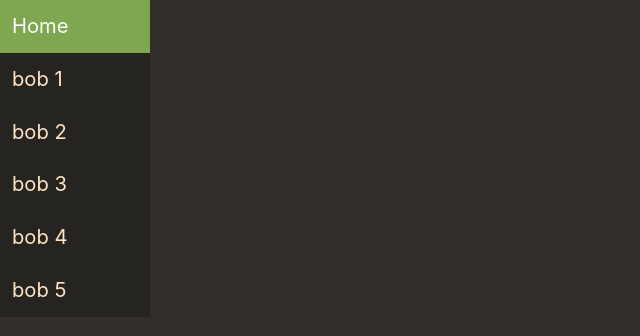
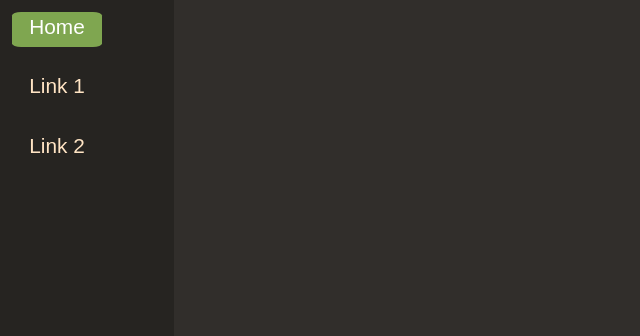
Before and after one commit to DexterNKW/ScaccoMatto, a plain HTML site: page index.html in a window 1280 px wide. Shown: the whole page, without its empty margins (0-640 px from the left). Drawn offline with Linux system fonts and the light colour scheme; a web font is replaced by a local one.

Commit message:
aggiornato menu / aggiunto font / modificato a di default

```diff
--- /dev/null
+++ b/CSS/generale/a.css
@@ -0,0 +1,4 @@
+a{
+     text-decoration: none;
+     color: #7D2ECD;
+}
--- a/CSS/generale/body.css
+++ b/CSS/generale/body.css
@@ -1,10 +1,11 @@
 body{
 	background-color:#312e2b;
 	color:#ffe6cc;
-	font-family:-apple-system,BlinkMacSystemFont,Segoe UI,Helvetica,Arial,sans-serif;
-	font-size:1.4rem;
 	line-height:1.43;
 	margin:0;
 	padding:0;
 	touch-action:manipulation;
+	font-family: 'Zen Kurenaido', sans-serif;
+	font-size: 130%;
+	font: bold;
 }
--- a/CSS/generale/menu.css
+++ b/CSS/generale/menu.css
@@ -4,27 +4,39 @@
     height: 100%;
     z-index: 1000;
     position: fixed;
-}
-.menu-verticale a {
-    /* Definizione dello stile da applicare al menù verticale */
     background-color: #262421;
-    color: bisque;
     display: block;
     padding: 12px;
-    text-decoration: none;
-    font-size: 90%;
 }
 .menu-verticale a:hover {
-    /* Definizione dello stile da applicare al menù verticale */
+    /* Definizione dello stile da applicare ai bottoni */
     /* Quando si passa il cursore sopra */
+    width: 90px;
+    height: 35px;
+    z-index: 1000;
+    position: fixed;
     background-color: #211F1D;
     color: white;
-    font-size: 90%;
+    text-align: center;
+    border-radius: 10%;
 }
 .menu-verticale a.active {
-    /* Definizione dello stile da applicare al menù verticale */
-    /* Quando è attivo */
+    /* Definizione dello stile da applicare ai bottoni */
+    /* Quando sono attivi */
+    width: 90px;
+    height: 35px;
+    z-index: 1000;
+    position: fixed;
     background-color: #7FA650;
     color: white;
-    font-size: 90%;
+    text-align: center;
+    border-radius: 10%;
 }
+.menu-verticale-base {
+    width: 90px;
+    height: 35px;
+    z-index: 1000;
+    position: fixed;
+    color: bisque;
+    text-align: center;
+}
--- a/index.html
+++ b/index.html
@@ -5,22 +5,42 @@
 	<!-- Intestazione della pagina contenente il titolo della pagina -->
 	<head>
 		<!-- Creazione del titolo della pagina -->
-		<title>ScaccoMatto - Home</title>
+		<title>𝑺𝒄𝒂𝒄𝒄𝒐𝑴𝒂𝒕𝒕𝒐 - 𝑯𝒐𝒎𝒆</title>
 		<!-- Importazione favicon -->
 		<link rel="shortcut icon" href="./MEDIA/favicon/scacco-matto.ico" />
 		<!-- Importazione stili da CSS -->
 		<link href="./CSS/generale/body.css" rel="stylesheet">
+
+		<link href="./CSS/generale/a.css" rel="stylesheet">
+
 		<link href="./CSS/generale/menu.css" rel="stylesheet">
+
+		<link rel="preconnect" href="https://fonts.googleapis.com">
+
+		<link rel="preconnect" href="https://fonts.gstatic.com" crossorigin>
+
+		<link href="https://fonts.googleapis.com/css2?family=Zen+Kurenaido&display=swap" rel="stylesheet">
+
 	</head>
 	<!-- Intestazione della pagina contenente il corpo della pagina -->
 	<body>
+		<!-- Creazione della barra laterale del menù -->
 		<div class="menu-verticale">
-			<a href="#" class="active">Home</a>
-			<a href="#">bob 1</a>
-			<a href="#">bob 2</a>
-			<a href="#">bob 3</a>
-			<a href="#">bob 4</a>
-			<a href="#">bob 5</a>
+			<!-- Bottone Home Page -->
+			<a href="#" class="active">
+				Home
+			</a><br><br>
+
+			<a href="#" class="menu-verticale-base">
+				Link 1
+			</a><br><br>
+
+			<a href="#" class="menu-verticale-base">
+				Link 2
+			</a>
+
 		</div>
+
 	</body>
+
 </html>
```
